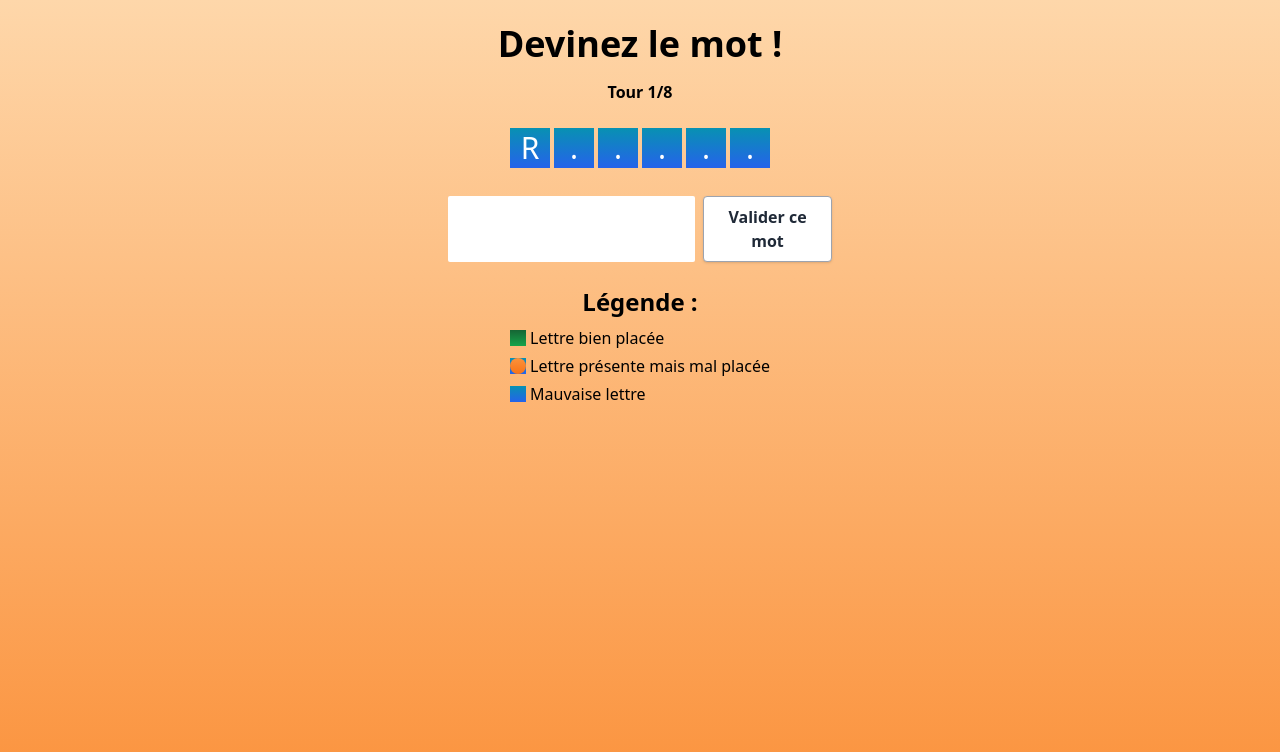
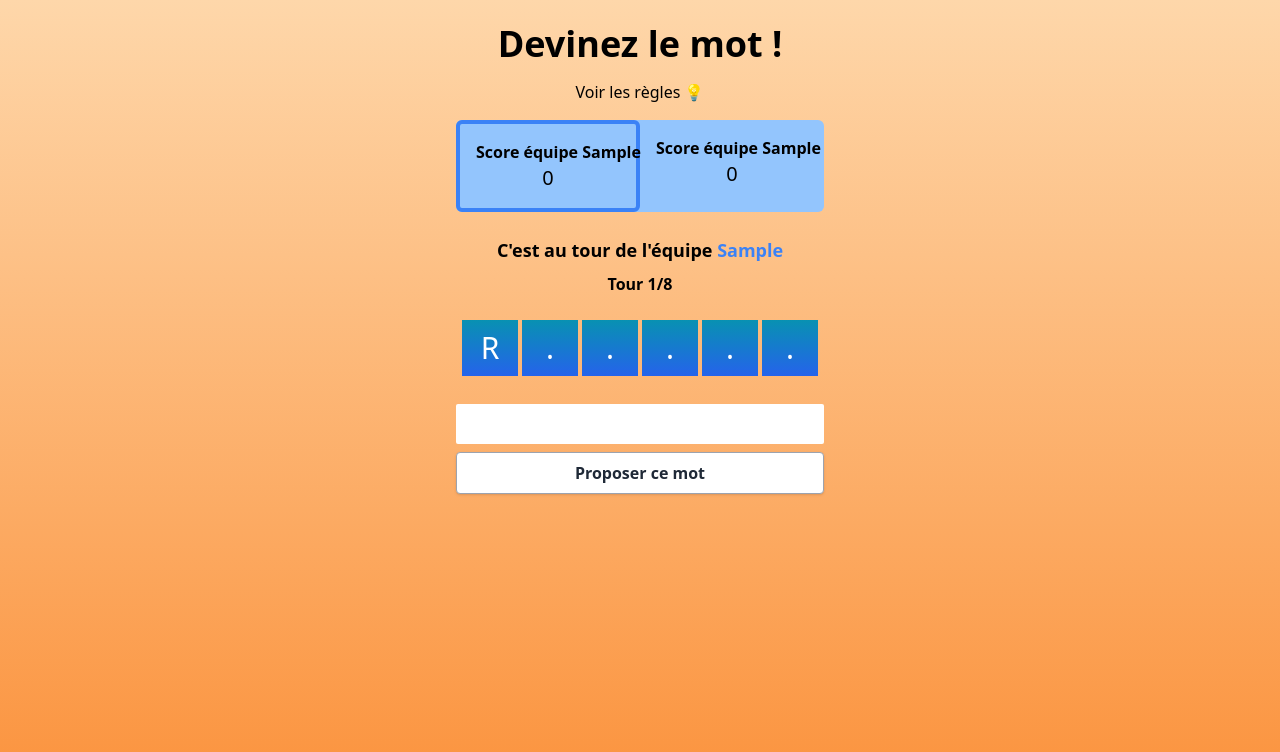
Before and after one commit to witzkvn/20221121_motus, a React (Create React App) app: page / in a window 1280 px wide. Both pictures are taken after typing "Sample", "Sample" into the empty fields and a click on the button "Lancer le jeu". Shown: the top 752 px of the page. Built offline with nearby package versions, Linux system fonts and the light colour scheme.

Commit message:
optional rules tab, show line with only correct guess to help see current state, design restricted to sm

```diff
--- a/src/App.js
+++ b/src/App.js
@@ -1,4 +1,4 @@
-import { useState } from "react";
+import { useEffect, useState } from "react";
 import "./App.css";
 import End from "./End";
 import Home from "./Home";
@@ -9,7 +9,6 @@ function App() {
   // TODO : Bouton restart game set points 2 équipes à 0
   // TODO : Ajouter un bouton ajouter une lettre : une lettre est dévoilée et ça passe à l'équipe suivante
   // TODO : redesign propre
-  // TODO : api dictionnaire ?
 
   // word to guess states
   const [wordToGuess, setWordToGuess] = useState("");
@@ -21,11 +20,19 @@ function App() {
   // teams states
   const [teamAdata, setTeamAdata] = useState({ name: "", score: 0 });
   const [teamBdata, setTeamBdata] = useState({ name: "", score: 0 });
+  const [isTeamATurn, setIsTeamATurn] = useState(true);
 
   // round play states
   const [userGuess, setUserGuess] = useState([]);
   const [round, setRound] = useState(0);
   const [isWin, setIsWin] = useState(false);
+
+  useEffect(() => {
+    if (round === 8) {
+      setIsTeamATurn((prev) => !prev);
+      // TODO ajouter une lettre à l'affichage
+    }
+  }, [round]);
 
   const resetGame = () => {
     setWordToGuess("");
@@ -38,6 +45,8 @@ function App() {
 
   if (!wordToGuess) {
     return (
+      <div className="max-w-sm">
+        <div className="max-w-sm mx-auto">
           <Home
             setUserGuess={setUserGuess}
             setValidatedWordToGuess={setValidatedWordToGuess}
@@ -49,6 +58,8 @@ function App() {
             setTeamBdata={setTeamBdata}
             teamBdata={teamBdata}
           />
+        </div>
+      </div>
     );
   }
 
@@ -59,6 +70,8 @@ function App() {
   }
 
   return (
+    <div className="w-full bg-gradient-to-b from-orange-200 to-orange-400">
+      <div className="max-w-sm mx-auto">
         <Play
           resetGame={resetGame}
           validatedWordToGuess={validatedWordToGuess}
@@ -69,7 +82,15 @@ function App() {
           setRound={setRound}
           userGuess={userGuess}
           setUserGuess={setUserGuess}
+          setIsTeamATurn={setIsTeamATurn}
+          isTeamATurn={isTeamATurn}
+          setTeamAdata={setTeamAdata}
+          setTeamBdata={setTeamBdata}
+          teamAdata={teamAdata}
+          teamBdata={teamBdata}
         />
+      </div>
+    </div>
   );
 }
 
--- a/src/Home.js
+++ b/src/Home.js
@@ -16,7 +16,7 @@ const Home = ({
     e.preventDefault();
 
     const randomWord = await getRandomWord();
-    console.log("🚀 ~ file: Home.js:18 ~ setupGame ~ randomWord", randomWord);
+    console.log("🚀 ~ file: Home.js:19 ~ setupGame ~ randomWord", randomWord);
 
     const wordInArray = randomWord.trim().toUpperCase().split("");
     setValidatedWordToGuess(wordInArray);
@@ -31,6 +31,7 @@ const Home = ({
     }
     setValidatedWordToGuessCount(count);
 
+    // set first value
     const userGuessArray = wordInArray.map((el) => {
       return {
         letter: ".",
--- a/src/Letter.jsx
+++ b/src/Letter.jsx
@@ -5,13 +5,13 @@ const Letter = ({ letter, customSizesClasses }) => {
   return (
     <div className="text-3xl w-max bg-gradient-to-b from-cyan-600 to-blue-600 text-white mr-1 last:mx-0">
       <div
-        className={` flex justify-center items-center p-2 ${
+        className={` flex justify-center items-center ${
           letter.status === status.good
             ? "bg-gradient-to-b from-green-800 to-green-600"
             : letter.status === status.misplaced
             ? "bg-gradient-to-b from-orange-400 to-orange-500 rounded-full"
             : ""
-        } ${customSizesClasses ? customSizesClasses : "w-10 h-10"}`}
+        } ${customSizesClasses ? customSizesClasses : "w-14 h-14"}`}
       >
         {letter.letter}
       </div>
--- a/src/Play.js
+++ b/src/Play.js
@@ -1,6 +1,7 @@
-import { useState } from "react";
+import { useEffect, useState } from "react";
 import Button from "./Button";
 import Letter from "./Letter";
+import Rules from "./Rules";
 import status from "./status";
 
 const Play = ({
@@ -13,8 +14,22 @@ const Play = ({
   setRound,
   userGuess,
   setUserGuess,
+  setIsTeamATurn,
+  isTeamATurn,
+  setTeamAdata,
+  setTeamBdata,
+  teamAdata,
+  teamBdata,
 }) => {
+  const [rulesTabOpen, setRulesTabOpen] = useState("");
   const [guessValue, setGuessValue] = useState("");
+  const [currentGoodGuessState, setCurrentGoodGuessState] = useState(
+    userGuess[0]
+  );
+
+  useEffect(() => {
+    console.log(currentGoodGuessState);
+  }, [currentGoodGuessState]);
 
   const playRound = (e) => {
     e.preventDefault();
@@ -75,8 +90,33 @@ const Play = ({
     setUserGuess(newArray);
     setGuessValue("");
 
+    // show only goog placed for next try
+    const onlyGoodArray = result.map((letter) => {
+      if (letter.status !== status.good) {
+        return {
+          letter: ".",
+          status: status.wrong,
+        };
+      } else {
+        return letter;
+      }
+    });
+
+    setCurrentGoodGuessState(onlyGoodArray);
+
     if (isWin) {
       setIsWin(true);
+      if (isTeamATurn) {
+        setTeamAdata((prev) => {
+          return { ...prev, score: prev.score + 1 };
+        });
+        setIsTeamATurn(false);
+      } else {
+        setTeamBdata((prev) => {
+          return { ...prev, score: prev.score + 1 };
+        });
+        setIsTeamATurn(true);
+      }
       return;
     }
 
@@ -88,17 +128,65 @@ const Play = ({
   };
 
   return (
-    <div className="App min-h-screen bg-gradient-to-b from-orange-200 to-orange-400 flex items-center flex-col text-center py-6 px-2">
+    <div className="App min-h-screen flex items-center flex-col text-center py-6 px-2">
       <h1 className="text-4xl mb-4 font-bold">Devinez le mot !</h1>
+      <div
+        onClick={() => setRulesTabOpen((prev) => !prev)}
+        className="cursor-pointer mb-4"
+      >
+        {rulesTabOpen ? "Cacher les règles ❌" : "Voir les règles 💡"}
+      </div>
+      {rulesTabOpen && <Rules />}
+      <div className="grid grid-cols-2 bg-blue-300 rounded-md mb-6">
+        <div
+          className={`rounded-md p-4 ${
+            isTeamATurn && "border-4 border-blue-500"
+          }`}
+        >
+          <div className="font-bold whitespace-nowrap">
+            Score équipe {teamAdata.name}
+          </div>
+          <div className="text-xl">{teamAdata.score}</div>
+        </div>
+        <div
+          className={`rounded-md p-4 ${
+            !isTeamATurn && "border-4 border-blue-500"
+          }`}
+        >
+          <div className="font-bold whitespace-nowrap">
+            Score équipe {teamBdata.name}
+          </div>
+          <div className="text-xl">{teamBdata.score}</div>
+        </div>
+      </div>
+      <p className="font-bold text-lg mb-2">
+        C'est au tour de l'équipe{" "}
+        <span className="text-blue-500">
+          {isTeamATurn ? teamAdata.name : teamBdata.name}
+        </span>
+      </p>
       <p className="mb-6 font-bold">Tour {round + 1}/8</p>
       <div className="mb-6">
-        {userGuess.map((guess, index) => (
-          <div key={`guess-${index}`} className="flex mr-1 mb-1 last:mr-0">
+        {userGuess.map((guess, index) => {
+          if (round > 0 && index === 0) {
+            return null;
+          } else {
+            return (
+              <div key={`guess-${index}`} className="flex mb-1">
                 {guess.map((letter, index) => (
                   <Letter key={`letter-${round}-${index}`} letter={letter} />
                 ))}
               </div>
+            );
+          }
+        })}
+        {round !== 0 && currentGoodGuessState && (
+          <div className="flex mb-1">
+            {currentGoodGuessState.map((letter, index) => (
+              <Letter key={`letter-${round}-${index}`} letter={letter} />
             ))}
+          </div>
+        )}
       </div>
       {isWin ? (
         <div>
@@ -120,46 +208,17 @@ const Play = ({
           <Button onClick={resetGame}>Rejouer ?</Button>
         </div>
       ) : (
-        <>
-          <form
-            onSubmit={playRound}
-            className="flex flex-col max-w-sm md:justify-center mx-auto md:flex-row"
-          >
+        <form onSubmit={playRound} className="flex flex-col w-full mx-auto">
           <input
-              className="uppercase py-1 px-2 rounded-sm mb-2 text-black md:mb-0 md:mr-2"
+            className="uppercase p-2 rounded-sm mb-2 block text-black"
             type="text"
             onChange={(e) => setGuessValue(e.target.value)}
             value={guessValue}
             minLength={validatedWordToGuess.length}
             maxLength={validatedWordToGuess.length}
           />
-            <Button>Valider ce mot</Button>
+          <Button>Proposer ce mot</Button>
         </form>
-          <div className="mt-6">
-            <p className="font-bold text-2xl mb-2">Légende :</p>
-            <div className="flex items-center mb-1">
-              <Letter
-                customSizesClasses={"h-4 w-4"}
-                letter={{ letter: "", status: status.good }}
-              />
-              <p>Lettre bien placée</p>
-            </div>
-            <div className="flex items-center mb-1">
-              <Letter
-                customSizesClasses={"h-4 w-4"}
-                letter={{ letter: "", status: status.misplaced }}
-              />
-              <p>Lettre présente mais mal placée</p>
-            </div>
-            <div className="flex items-center">
-              <Letter
-                customSizesClasses={"h-4 w-4"}
-                letter={{ letter: "", status: status.wrong }}
-              />
-              <p>Mauvaise lettre</p>
-            </div>
-          </div>
-        </>
       )}
     </div>
   );
--- /dev/null
+++ b/src/Rules.js
@@ -0,0 +1,38 @@
+import React from "react";
+import Letter from "./Letter";
+import status from "./status";
+
+const Rules = () => {
+  return (
+    <div className="mb-6 bg-white p-4 rounded-md">
+      <p className="font-bold text-2xl mb-2">Règles :</p>
+      <p className="mb-2">
+        Vous devez trouver un mot aléatoire en 8 tours maximum ! Bonne chance 😉
+      </p>
+      <p className="font-bold text-2xl mb-2">Légende :</p>
+      <div className="flex items-center mb-1">
+        <Letter
+          customSizesClasses={"h-4 w-4"}
+          letter={{ letter: "", status: status.good }}
+        />
+        <p>Lettre bien placée</p>
+      </div>
+      <div className="flex items-center mb-1">
+        <Letter
+          customSizesClasses={"h-4 w-4"}
+          letter={{ letter: "", status: status.misplaced }}
+        />
+        <p>Lettre présente mais mal placée</p>
+      </div>
+      <div className="flex items-center">
+        <Letter
+          customSizesClasses={"h-4 w-4"}
+          letter={{ letter: "", status: status.wrong }}
+        />
+        <p>Mauvaise lettre</p>
+      </div>
+    </div>
+  );
+};
+
+export default Rules;
```
Also changed, not shown: todo.txt (added). Lines whose indentation alone changed are shown as unchanged.
